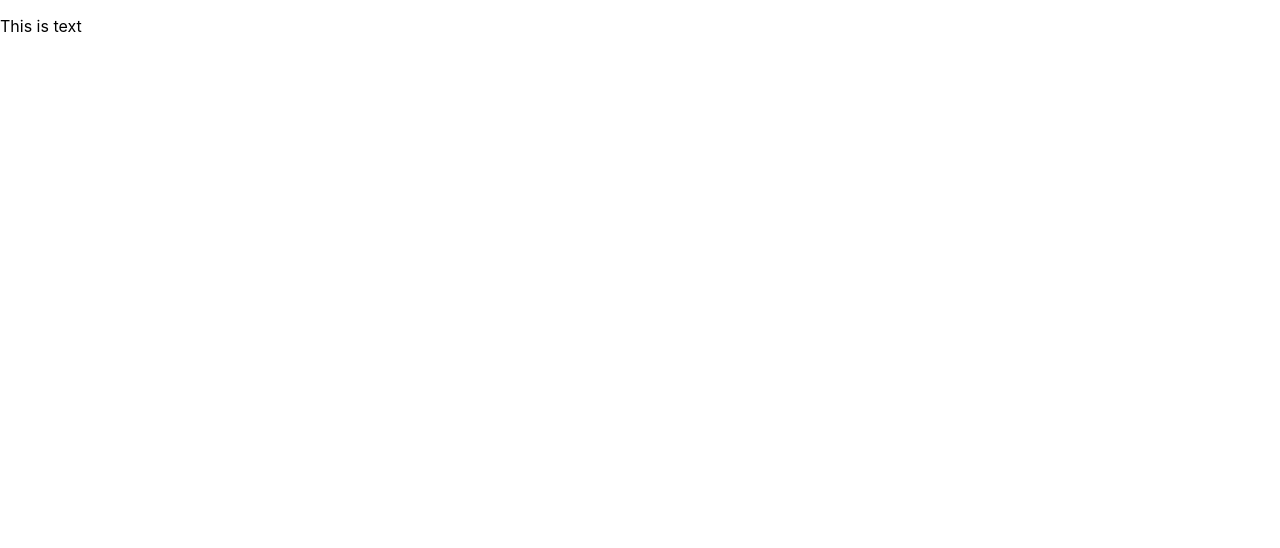
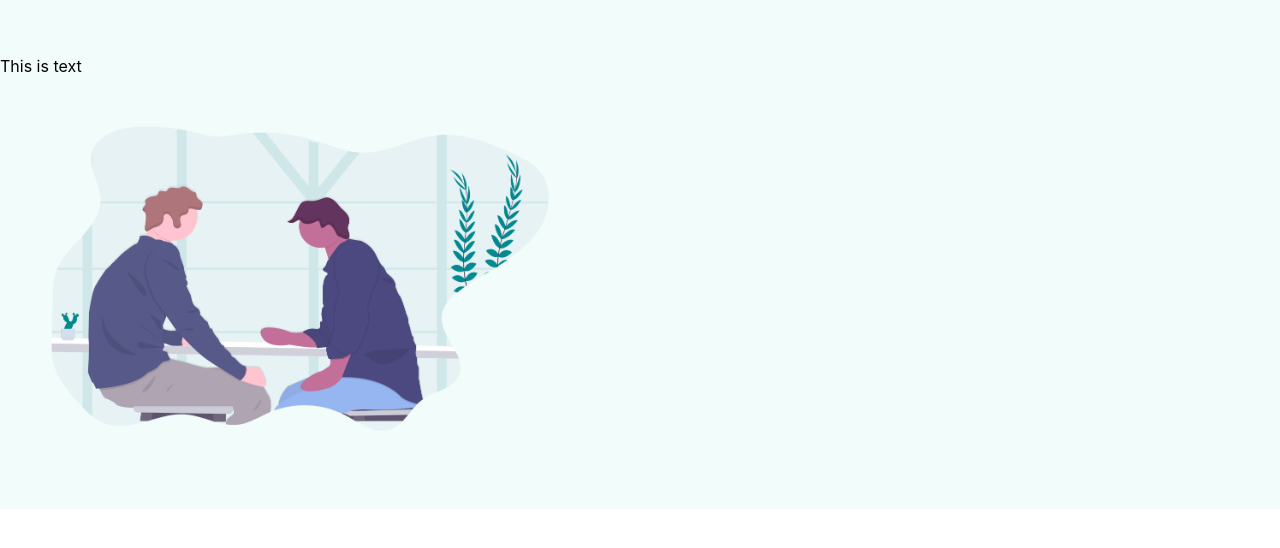
Before and after one commit to OlliePorter/jippi, a React (Create React App) app: page / in a window 1280 px wide. Shown: the top 548 px of the page. Built offline with nearby package versions, Linux system fonts and the light colour scheme.

Commit message:
Add css modules & first image to hero section

```diff
--- a/package.json
+++ b/package.json
@@ -6,6 +6,7 @@
     "@testing-library/jest-dom": "^5.11.4",
     "@testing-library/react": "^11.1.0",
     "@testing-library/user-event": "^12.1.10",
+    "@types/css-modules": "^1.0.2",
     "axios": "^0.21.1",
     "babel": "^6.23.0",
     "node-sass": "^5.0.0",
--- /dev/null
+++ b/src/components/Home/Headline/headline.module.scss
@@ -0,0 +1,10 @@
+.cover {
+	padding-top: 40px;
+	padding-bottom: 40px;
+	background-color: #F1FCFB;
+	//#49d0be
+
+	.image {
+		width: 600px;
+	}
+}
--- a/src/components/Home/Headline/headline.scss
+++ /dev/null
@@ -1,3 +0,0 @@
-.cover {
-	background-color: #C2F5EF;
-}
--- a/src/components/Home/Headline/index.jsx
+++ b/src/components/Home/Headline/index.jsx
@@ -1,10 +1,11 @@
 import React from 'react';
-import styles from './headline.scss'
+import styles from './headline.module.scss'
 
 const Headline = () => {
   return (
     <div className={styles.cover}>
 			<p>This is text</p>
+			<img src="/conversation.png" alt="conversation" className={styles.image}></img>
     </div>
   );
 };
```
Also changed, not shown: public/conversation.png (added), 1 other file (tests, documents, lock files or other folders).
